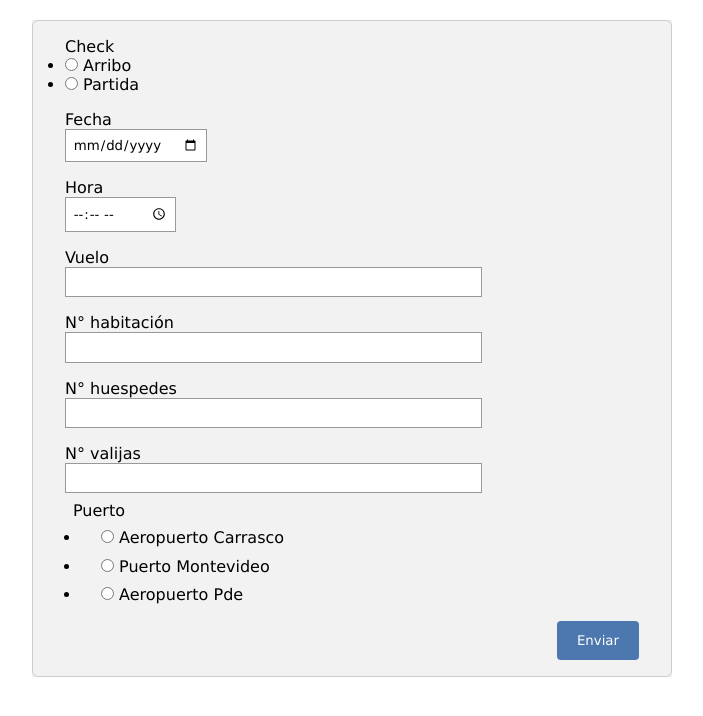
After one commit to ayrton-coelho/SV_hotel, a Flask app: page /hotel/editar/1 in a window 1280 px wide. The commit adds this page. Shown: the top 716 px of the page, without its empty margins (288-991 px from the left). Run offline with Flask 2, Linux system fonts and the light colour scheme; data that the repository does not hold is empty.

Commit message:
working on: /hotel/editar/id route

```diff
--- a/app.py
+++ b/app.py
@@ -1,4 +1,4 @@
-from flask import Flask, render_template, request, redirect
+from flask import Flask, render_template, request, redirect, flash
 from flask_sqlalchemy import SQLAlchemy
 from sqlalchemy.sql import text
 from datetime import datetime
@@ -24,7 +24,7 @@ class arribos(db.Model):
     destino = db.Column(db.String(128), nullable=False)
 
     def __repr__(self):
-        return 'id: %r\n' % self.id
+        return f'id: {self.id}\nvuelo: {self.vuelo}\nhora: {self.hora_de_vuelo}\nfecha: {self.fecha}\nhuespedes: {self.nro_personas}\nhabitacion: {self.nro_habitacion}\norigen: {self.origen}\ndestino: {self.destino}\n'
 
 class partidas(db.Model):
     __tablename__ = 'sv_hotel_out'
@@ -41,7 +41,8 @@ class partidas(db.Model):
     destino = db.Column(db.String(128), nullable=False)
 
     def __repr__(self):
-        return 'id: %r\n' % self.id
+        return f'id: {self.id}\nvuelo: {self.vuelo}\nhora: {self.hora_de_vuelo}\nfecha: {self.fecha}\nhuespedes: {self.nro_personas}\nhabitacion: {self.nro_habitacion}\norigen: {self.origen}\ndestino: {self.destino}\n'
+
 
 # Renderizar formulario + conectar y guardar en db
 @app.route("/", methods=['GET', 'POST'])
@@ -97,38 +98,98 @@ def form():
                 print(e)
         return redirect('/')
     else:
-        return render_template('form.html', form=form)
+        return render_template('hotel_form.html', form=form)
 
 # Renderizar tablas de viajes para hoteles
 @app.route('/hotel', methods=['GET'])
 def hotel():
     viajes_in = arribos.query.order_by(arribos.hora_creacion.desc()).all()
     viajes_out = partidas.query.order_by(partidas.hora_creacion.desc()).all()
-    return render_template('hotel.html', viajes_in=viajes_in, viajes_out=viajes_out)
+    return render_template('hotel_table.html', viajes_in=viajes_in, viajes_out=viajes_out)
+
+# Ruta para eliminar elementos de tabla
+@app.route('/hotel/eliminar/<string:id>')
+def hotel_delete(id):
+    try:
+        row = db.session.get(arribos, id)
+        db.session.delete(row)
+        db.session.commit()
+    except Exception:
+        pass
+    try:
+        row = db.session.get(partidas, id)
+        db.session.delete(row)
+        db.session.commit()
+    except Exception:
+        pass
+    return redirect('/hotel')
+
+# Ruta para editar viajes
+@app.route('/hotel/editar/<string:id>', methods=['GET', 'POST'])
+def hotel_edit(id):
+    form = HotelForm()
+    check = form.check.data
+    print(check)
+    viaje_in = arribos.query.get(id)
+    viaje_out = partidas.query.get(id)
+    if request.method == 'POST':
+        new_id = str(uuid.uuid4())
+        created_at = datetime.utcnow()
+        vuelo = form.vuelo.data
+        hora = form.hora.data
+        fecha = form.fecha.data
+        habitacion = form.habitacion.data
+        huespedes = form.huespedes.data
+        valijas = form.valijas.data
+        puerto = form.puerto.data
+        hotel = 'random'
+        try:
+            db.session.delete(viaje_in)
+            arribo = arribos()
+            arribo.id = new_id
+            arribo.hora_creacion = created_at
+            arribo.vuelo = vuelo
+            arribo.hora_de_vuelo = hora
+            arribo.fecha = fecha
+            arribo.nro_habitacion = habitacion
+            arribo.nro_personas = huespedes
+            arribo.origen = puerto
+            arribo.destino = hotel
+            db.session.add(arribo)
+            db.session.commit()
+        except Exception as e:
+            print(e)
+        try:
+            db.session.delete(viaje_out)
+            partida = partidas()
+            partida.id = new_id
+            partida.hora_creacion = created_at
+            partida.vuelo = vuelo
+            partida.hora_de_vuelo = hora
+            partida.fecha = fecha
+            partida.hora_pickup = hora_pickup(hora, fecha)
+            partida.nro_habitacion = habitacion
+            partida.nro_personas = huespedes
+            partida.nro_valijas = valijas
+            partida.origen = hotel
+            partida.destino = puerto
+            db.session.add(partida)
+            db.session.commit()
+        except Exception as e:
+            print(e)
+        return redirect('/hotel')
+    else:
+        if check == 'Arribo':
+            return render_template('hotel_edit_viaje.html', form=form, viaje=viaje_in)
+        else:
+            return render_template('hotel_edit_viaje.html', form=form, viaje=viaje_out)
 
 # Renderizar tablas de viajes para transportistas
 @app.route('/transporte')
 def transporte():
     viajes_in = arribos.query.order_by(arribos.hora_creacion.desc()).all()
     viajes_out = partidas.query.order_by(partidas.hora_creacion.desc()).all()
-    return render_template('transporte.html', viajes_in=viajes_in, viajes_out=viajes_out)
-
-# Ruta para editar tablas
-@app.route('/eliminar/<string:id>')
-def hotel_delete(id):
-    try:
-        row = db.session.get(arribos, id)
-        db.session.delete(row)
-        db.session.commit()
-    except Exception as e:
-        print(e)
-    try:
-        row = db.session.get(partidas, id)
-        db.session.delete(row)
-        db.session.commit()
-    except Exception as e:
-        print(e)
-    return redirect('/hotel')
+    return render_template('transporte_table.html', viajes_in=viajes_in, viajes_out=viajes_out)
 
 if __name__ == "__main__":
     app.run(debug=True)
--- a/modules/form.py
+++ b/modules/form.py
@@ -24,7 +24,7 @@ class HotelForm(FlaskForm):
                              validators=[DataRequired(), NumberRange(min=1)])
 
     valijas = IntegerField('N° valijas',
-                           validators=[DataRequired(), NumberRange(min=1)])
+                           validators=[DataRequired(), NumberRange(min=0)])
 
     puerto = RadioField('Puerto',
                         choices=['Aeropuerto Carrasco', 'Puerto Montevideo', 'Aeropuerto Pde'],
--- a/static/css/form.css
+++ b/static/css/form.css
@@ -1,4 +1,3 @@
-/* PARA EL FORMULARIO */
 fieldset {
     position: relative;
     padding: 1em 2em;
--- a/static/js/tablas.js
+++ /dev/null
@@ -1,2 +0,0 @@
-let fecha = document.querySelector("#fecha").value;
-console.log(fecha);
--- /dev/null
+++ b/templates/hotel_edit_viaje.html
@@ -0,0 +1,43 @@
+{% extends 'base.html' %}
+
+{% block head %}
+<link rel="stylesheet" href="{{ url_for('static', filename='css/form.css') }}">
+<title>Editar Formulario</title>
+{% endblock %}
+
+{% block body %}
+<div id="main_form">
+    <form action="/hotel/editar/{{ viaje.id }}" method="post" id="ingresos">
+        {{ form.hidden_tag() }}
+        <fieldset>
+            <div class="checks" id="inout">
+                {{ form.check.label }}
+                {{ form.check }}
+            </div>
+            <div class="horafecha">
+                {{ form.fecha.label }}
+                {{ form.fecha(value=viaje.fecha) }}
+                {{ form.hora.label }}
+                {{ form.hora(value=viaje.hora_de_vuelo) }}
+            </div>
+            <div class="textbox">
+                {{ form.vuelo.label(class="inputtext") }}
+                {{ form.vuelo(class="inputtext", value=viaje.vuelo) }}
+                {{ form.habitacion.label(class="inputtext") }}
+                {{ form.habitacion(class="inputtext", value=viaje.nro_habitacion) }}
+                {{ form.huespedes.label(class="inputtext") }}
+                {{ form.huespedes(class="inputtext", value=viaje.nro_personas) }}
+                {{ form.valijas.label(class="inputtext") }}
+                {{ form.valijas(class="inputtext", value=viaje.nro_valijas) }}
+            </div>
+            <div class="checks" id="puerto">
+                {{ form.puerto.label(class="puertos") }}
+                {{ form.puerto(class="puertos", value=viaje.origen) }}
+            </div>
+            <div class="buttons">
+                {{ form.enviar }}
+            </div>
+        </fieldset>
+    </form>
+</div>
+{% endblock %}
--- a/templates/form.html
+++ b/templates/hotel_form.html
@@ -6,9 +6,6 @@
 {% endblock %}
 
 {% block body %}
-<div id="headbar">
-
-</div>
 <div id="main_form">
     <form action="/" method="post" id="ingresos">
         {{ form.hidden_tag() }}
```
Also changed, not shown: static/js/form.js (deleted, +0 -136 lines), templates/hotel_table.html (renamed from templates/transporte.html, +6 -3 lines), templates/transporte_table.html (renamed from templates/hotel.html, +3 -6 lines).
